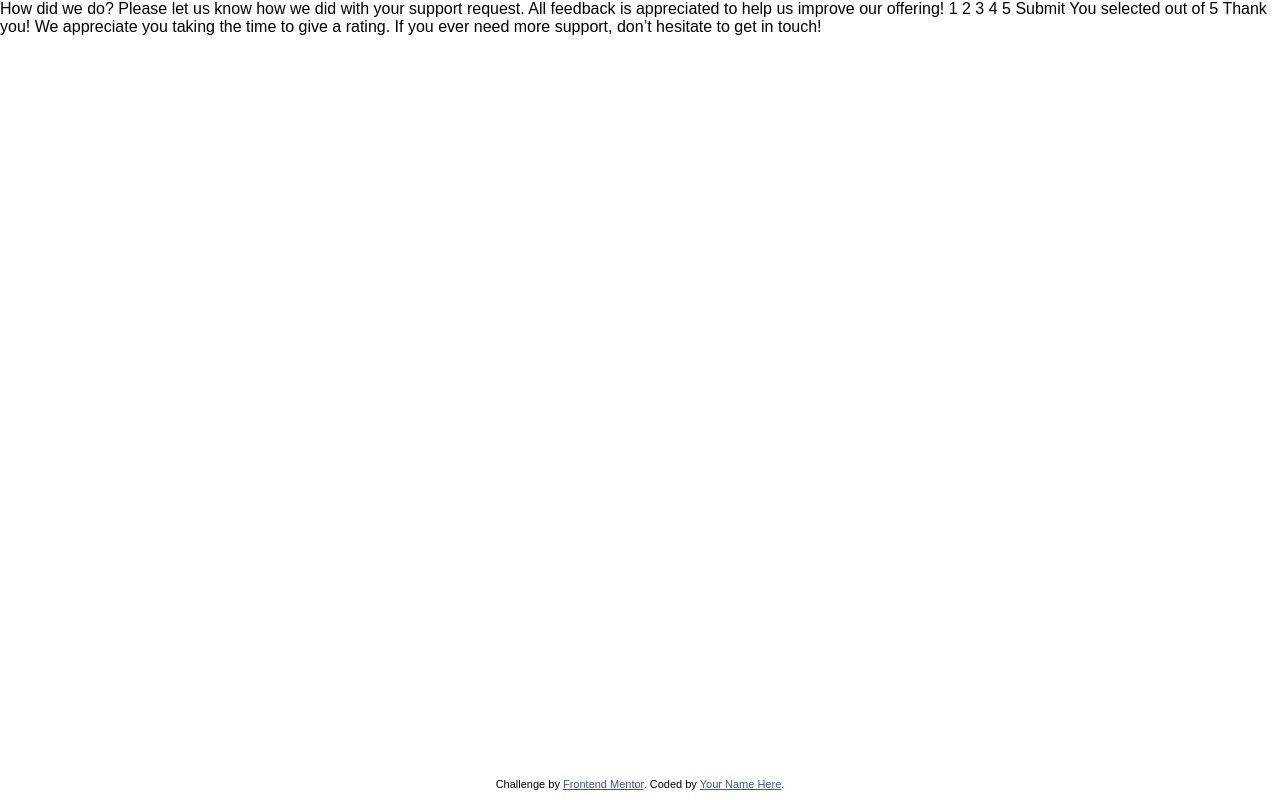
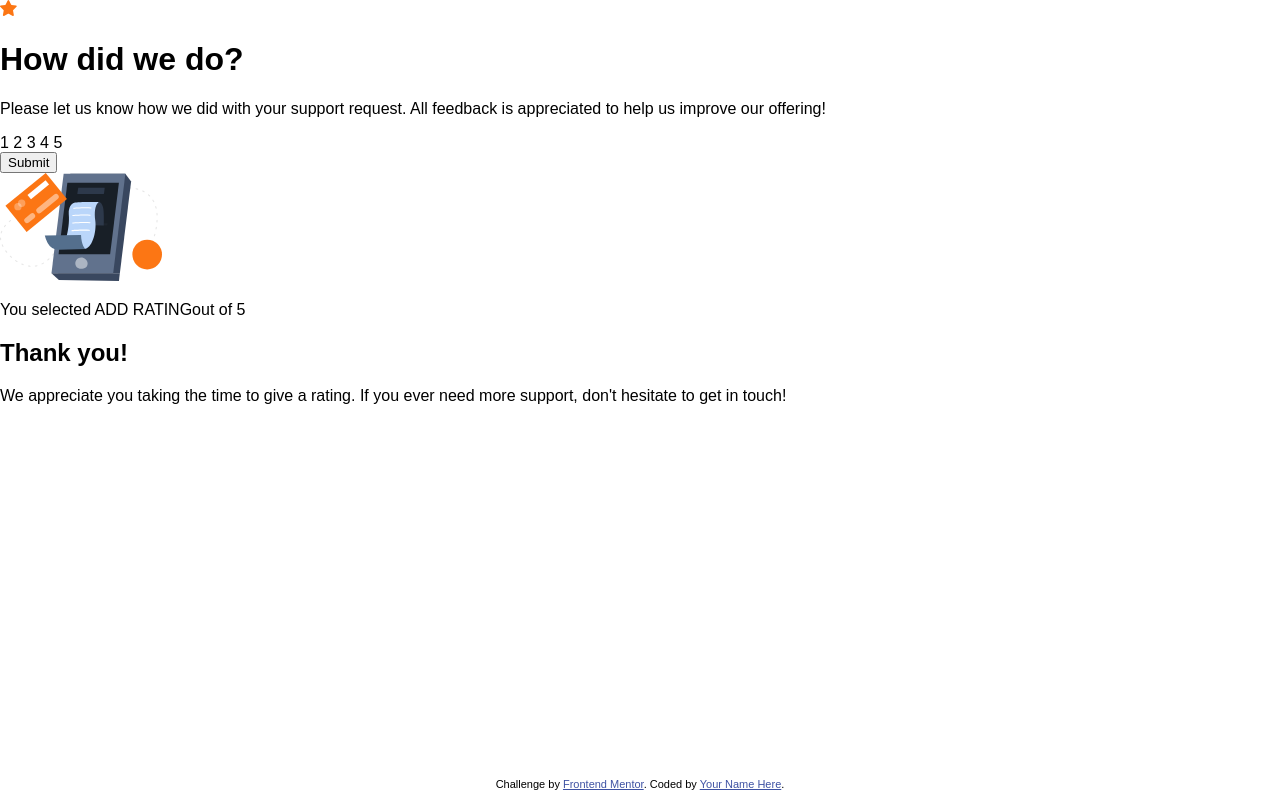
Before and after one commit to AntonioMereu/Interactive-rating-component-Antonio-Mereu, a plain HTML site: page index.html in a window 1280 px wide. Drawn offline with Linux system fonts and the light colour scheme.

Commit message:
define html structure

```diff
--- a/index.html
+++ b/index.html
@@ -16,30 +16,36 @@
 
 <body>
 
-    <!-- Rating state start -->
+    <main>
+        <div class="rating-card">
+            <img src="./images/icon-star.svg" alt="">
+            <h1>How did we do?</h1>
+            <p>
+                Please let us know how we did with your support request. All feedback is appreciated
+                to help us improve our offering!
+            </p>
+            <div class="rating">
+                <span>1</span>
+                <span>2</span>
+                <span>3</span>
+                <span>4</span>
+                <span>5</span>
+            </div>
+            <button>Submit</button>
+        </div>
 
-    How did we do?
-
-    Please let us know how we did with your support request. All feedback is appreciated
-    to help us improve our offering!
-
-    1 2 3 4 5
-
-    Submit
-
-    <!-- Rating state end -->
-
-    <!-- Thank you state start -->
-
-    You selected <!-- Add rating here --> out of 5
-
-    Thank you!
-
-    We appreciate you taking the time to give a rating. If you ever need more support,
-    don’t hesitate to get in touch!
-
-    <!-- Thank you state end -->
-
+        <div class="thanks-card">
+            <img src="./images/illustration-thank-you.svg" alt="">
+            <p>You selected
+                <span class="rating-value">ADD RATING</span>out of 5
+            </p>
+            <h2>Thank you!</h2>
+            <p>
+                We appreciate you taking the time to give a rating. If you ever need more support,
+                don't hesitate to get in touch!
+            </p>
+        </div>
+    </main>
 
     <footer>
         Challenge by <a href="https://www.frontendmentor.io?ref=challenge" target="_blank">Frontend Mentor</a>.
```
Also changed, not shown: index.js (added).
